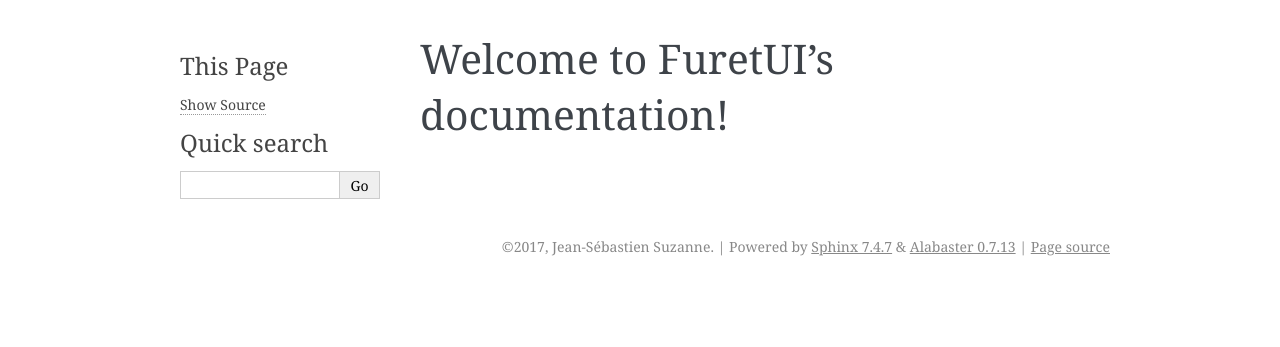
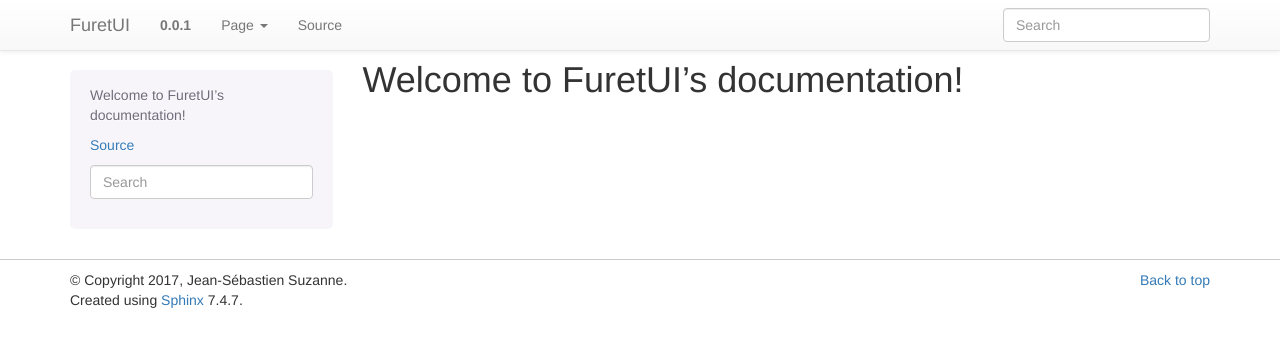
Before and after one commit to AnyBlok/furet_ui, a Sphinx documentation site: the page built from docs/source/index.rst, in a window 1280 px wide. Shown: the top 347 px of the page. Built offline with Sphinx 7.4.7, drawn with Linux system fonts in a browser that asks for light colours.

Commit message:
Add theme bootstrap

```diff
--- /dev/null
+++ b/doc-requirement.txt
@@ -0,0 +1 @@
+sphinx_bootstrap_theme
--- a/docs/source/conf.py
+++ b/docs/source/conf.py
@@ -20,6 +20,7 @@
 # import os
 # import sys
 # sys.path.insert(0, os.path.abspath('.'))
+import sphinx_bootstrap_theme  # noqa
 
 
 # -- General configuration ------------------------------------------------
@@ -83,7 +84,8 @@
 # The theme to use for HTML and HTML Help pages.  See the documentation for
 # a list of builtin themes.
 #
-html_theme = 'alabaster'
+html_theme = 'bootstrap'
+html_theme_path = sphinx_bootstrap_theme.get_html_theme_path()
 
 # Theme options are theme-specific and customize the look and feel of a theme
 # further.  For a list of options available for each theme, see the
```
